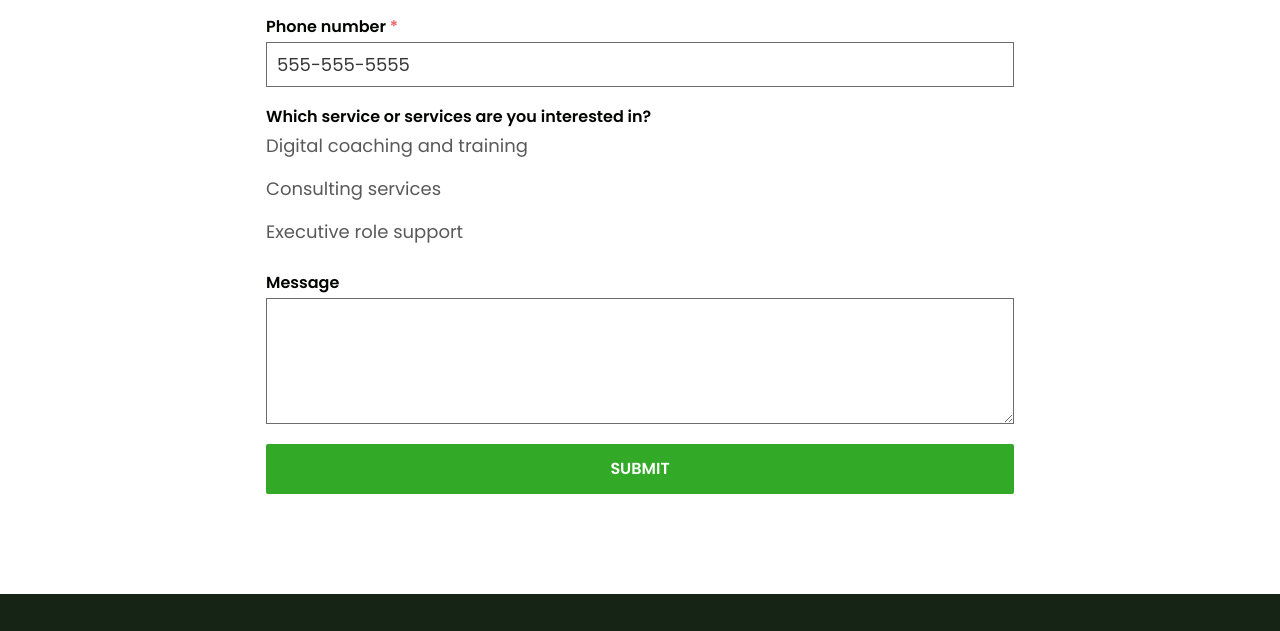
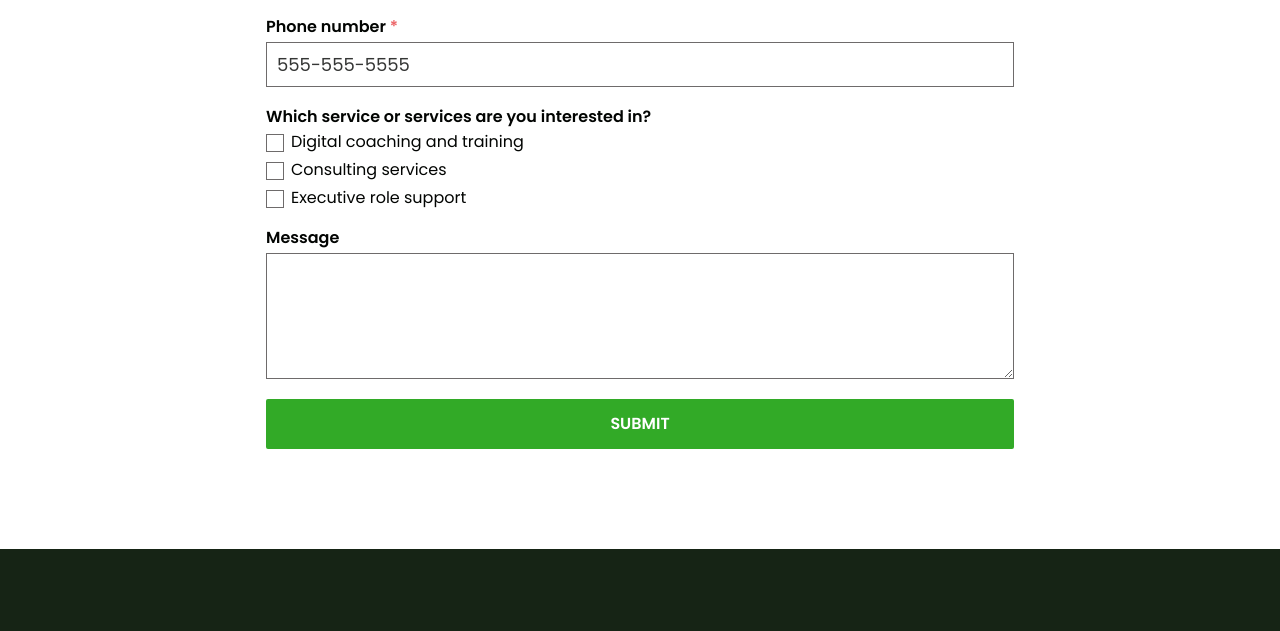
Before and after one commit to innolabs25/Website, a plain HTML site: page IAL/scheduling.html in a window 1280 px wide. Shown: the part 1046-1677 px from the top of the page. Drawn offline with nearby package versions, Linux system fonts and the light colour scheme.

Commit message:
Update scheduling.html

```diff
--- a/IAL/scheduling.html
+++ b/IAL/scheduling.html
@@ -1356,20 +1356,30 @@ $(function () {
   </div>
 
   <!-- 5) Services checkboxes -->
+  <!-- ─── Services Checkbox Group ──────────────────────────────────────────────── -->
 <div class="form__group form__group--checkbox">
   <label
     class="form__label contact-form__label"
     for="4168f300-beaa-4d73-9e84-946c52df3d4a-4c38e346-5982-48a3-bdc8-3fb73a302cd0">
     Which service or services are you interested in?
   </label>
-    <div class="form__checkbox-error"
+
+  <div
+    class="form__checkbox-error"
     id="checkbox-error-message-4168f300-beaa-4d73-9e84-946c52df3d4a-4c38e346-5982-48a3-bdc8-3fb73a302cd0">
     Please select at least one option.
   </div>
+
+  <!-- Hidden default value (must have these classes & attributes) -->
   <input
+    class="form__input form__input--checkbox-default"
+    disabled
+    id="checkbox-default-value-4168f300-beaa-4d73-9e84-946c52df3d4a-4c38e346-5982-48a3-bdc8-3fb73a302cd0"
+    name="Which service or services are you interested in?"
     type="hidden"
-      name="Which service or services are you interested in?"
     value="No options selected">
+
+  <!-- 1st real checkbox -->
   <div class="form__input-checkbox-wrapper">
     <input
       class="form__input form__input--checkbox"
@@ -1377,10 +1387,14 @@ $(function () {
       name="Which service or services are you interested in?"
       type="checkbox"
       value="Digital coaching and training">
-      <label for="0254cf45-fa05-4af3-85b7-d1d5289ff716-4c38e346-5982-48a3-bdc8-3fb73a302cd0">
+    <label
+      class="form__label contact-form__label form__label--font-normal"
+      for="0254cf45-fa05-4af3-85b7-d1d5289ff716-4c38e346-5982-48a3-bdc8-3fb73a302cd0">
       Digital coaching and training
     </label>
   </div>
+
+  <!-- 2nd real checkbox -->
   <div class="form__input-checkbox-wrapper">
     <input
       class="form__input form__input--checkbox"
@@ -1388,8 +1402,14 @@ $(function () {
       name="Which service or services are you interested in?"
       type="checkbox"
       value="Consulting services">
-      <label for="2e168830-593a-4ad8-bac8-20bfde4da6a4-4c38e346-5982-48a3-bdc8-3fb73a302cd0">Consulting services</label>
-    </div>
+    <label
+      class="form__label contact-form__label form__label--font-normal"
+      for="2e168830-593a-4ad8-bac8-20bfde4da6a4-4c38e346-5982-48a3-bdc8-3fb73a302cd0">
+      Consulting services
+    </label>
+  </div>
+
+  <!-- 3rd real checkbox -->
   <div class="form__input-checkbox-wrapper">
     <input
       class="form__input form__input--checkbox"
@@ -1397,7 +1417,9 @@ $(function () {
       name="Which service or services are you interested in?"
       type="checkbox"
       value="Executive role support">
-      <label for="5a2f36cf-cc48-40e0-b4aa-585fcf8828ff-4c38e346-5982-48a3-bdc8-3fb73a302cd0">
+    <label
+      class="form__label contact-form__label form__label--font-normal"
+      for="5a2f36cf-cc48-40e0-b4aa-585fcf8828ff-4c38e346-5982-48a3-bdc8-3fb73a302cd0">
       Executive role support
     </label>
   </div>
@@ -1426,17 +1448,22 @@ $(function () {
 
 <!-- ─── Stub reCAPTCHA & Force JSON for Formspree ─────────────────────────────── -->
 <script>
-  // prevent bundle’s grecaptcha calls from failing
+  // 1) Stub out grecaptcha so the bundle won’t fail on reCAPTCHA calls
   window.grecaptcha = window.grecaptcha || { execute: () => Promise.resolve('') };
 
-  // ensure every AJAX to Formspree sends the proper header
+  // 2) Make every jQuery.ajax to Formspree send Accept: application/json
+  //    and _expect_ a JSON response (dataType: 'json')
   if (window.jQuery) {
     jQuery.ajaxSetup({
       headers: { 'Accept': 'application/json' }
     });
+    jQuery.ajaxPrefilter(function(options) {
+      if (options.url.indexOf('formspree.io') !== -1) {
+        options.dataType = 'json';
+      }
+    });
   }
 </script>
-
 <!-- ─── The original B12 bundle that wires up calendar, validation & modal ────── -->
 <script src="assets/bundle-26df06bbde665912c7803cd668f15047.js"></script>
 
```
Lines whose indentation alone changed are shown as unchanged.
